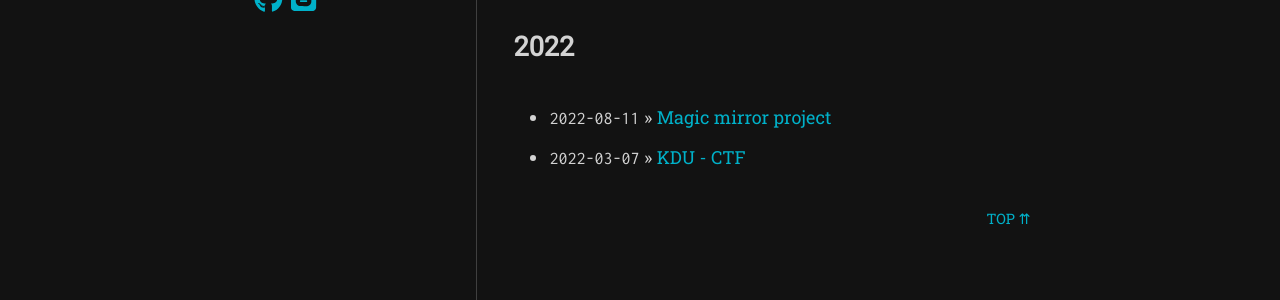
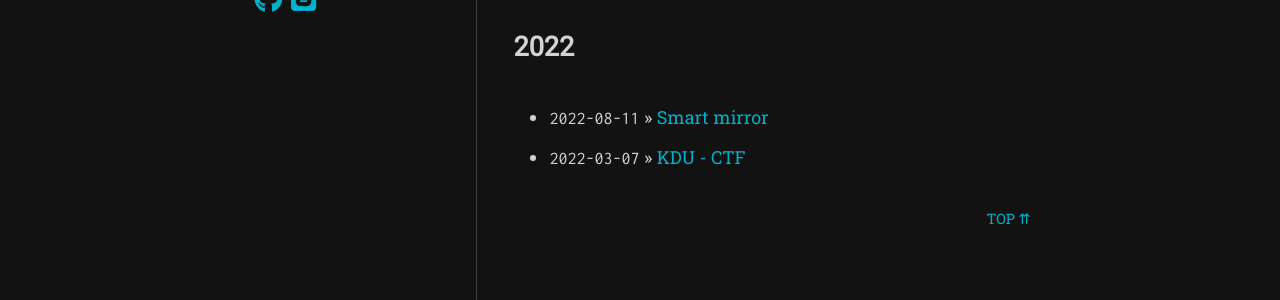
Before and after one commit to accio3014/accio3014.github.io, a Jekyll site: the page built from years.md, in a window 1280 px wide. Shown: the part 437-737 px from the top of the page. Built offline with Jekyll 4.4.1, drawn with Linux system fonts in a browser that asks for light colours; nearby versions of some CDN libraries; some web fonts are replaced.

Commit message:
Update Smart mirror

```diff
--- a/_posts/2022-08-11-Magic-mirror.md
+++ b/_posts/2022-08-11-Magic-mirror.md
@@ -1,12 +1,12 @@
 ---
 layout: post
-title: Magic mirror project
+title: Smart mirror
 tags: [project]
 ---
 
-<span style="font-size:3em; color:#33FFFF;">Magic mirror project</span>
+<span style="font-size:3em; color:#33FFFF;">Smart mirror</span>
 <br>
-Magic mirror project는  라즈베리파이를 활용한
+Smart mirror는  라즈베리파이를 활용한
 <span style="font-size:1em; color:#FF0033;">스마트미러</span>
 제작 프로젝이다.
 <br>
```
